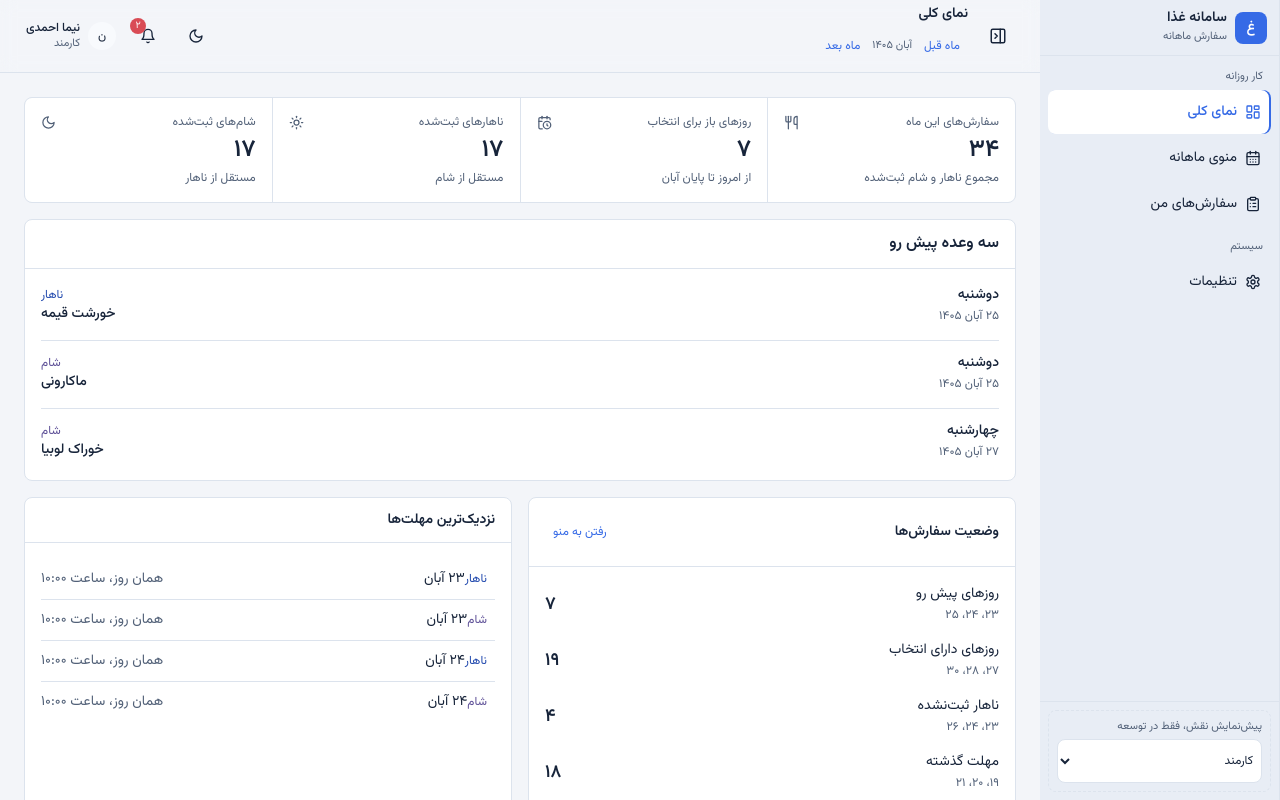
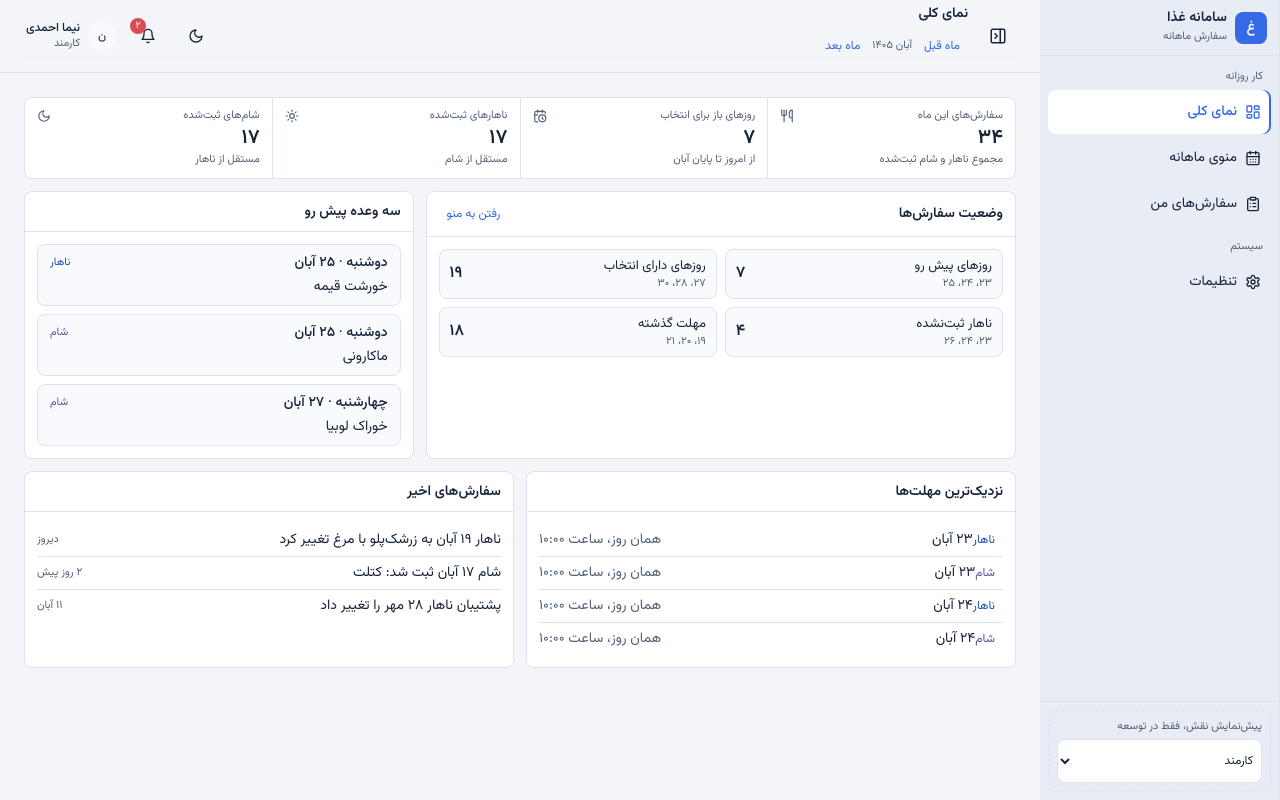
Before and after one commit to PMwithAlix/employee-meal-management, a React (Vite) app in the folder final-product/: page / in a window 1280 px wide. Both pictures are taken after typing "Sample", "Sample123" into the empty fields and a click on the button "ورود". Shown: the top 800 px of the page. Built offline with nearby package versions, Linux system fonts and the light colour scheme.

Commit message:
Pack the employee overview into a denser two-column dashboard.

```diff
--- a/final-product/src/pages/Overview.tsx
+++ b/final-product/src/pages/Overview.tsx
@@ -1,6 +1,5 @@
 import type { ReactNode } from 'react'
 import { CalendarClock, Moon, Sun, Utensils } from 'lucide-react'
-import { Empty } from '../components/ui'
 import { useApp } from '../store'
 import { deadlineLabel, findOrder, isMealOpen, upcomingChosenMeals } from '../lib/orders'
 import { addDays, isSameDate, JALALI_MONTHS, weekdayName, type JalaliDate, type JalaliDateTime } from '../lib/jalali'
@@ -27,11 +26,11 @@ function Stats({ items }: { items: Array<{ label: string; value: string; hint: s
   )
 }
 
-function Panel({ title, action, children, featured }: { title: string; action?: ReactNode; children: ReactNode; featured?: boolean }) {
+function Panel({ title, action, children }: { title: string; action?: ReactNode; children: ReactNode }) {
   return (
     <section className="rounded-md border border-line bg-surface">
       <div className="flex items-center justify-between gap-3 border-b border-line px-4 py-3">
-        <h2 className={featured ? 'text-base font-semibold' : 'text-sm font-semibold'}>{title}</h2>
+        <h2 className="text-sm font-semibold">{title}</h2>
         {action}
       </div>
       <div className="p-4">{children}</div>
@@ -87,49 +86,69 @@ function EmployeeOverview() {
     app.setPage('menu')
   }
 
-  return (
-    <div className="space-y-4">
-      <Stats
-        items={[
+  const stats = [
     { label: 'سفارش‌های این ماه', value: fa(lunchCount + dinnerCount), hint: 'مجموع ناهار و شام ثبت‌شده', icon: Utensils },
     { label: 'روزهای باز برای انتخاب', value: fa(openDays.length), hint: `از امروز تا پایان ${JALALI_MONTHS[app.selectedMonth.jm - 1]}`, icon: CalendarClock },
     { label: 'ناهارهای ثبت‌شده', value: fa(lunchCount), hint: 'مستقل از شام', icon: Sun },
     { label: 'شام‌های ثبت‌شده', value: fa(dinnerCount), hint: 'مستقل از ناهار', icon: Moon },
-        ]}
-      />
-      <Panel title="سه وعده پیش رو" featured>
-        {upcomingMeals.length === 0 ? (
-          <Empty title="سفارش آینده‌ای ثبت نشده" body="ناهار یا شام وقتی اینجا می‌آید که غذا انتخاب شده باشد و زمان وعده هنوز نرسیده باشد." />
-        ) : (
-          <ul className="divide-y divide-line">
-            {upcomingMeals.map((order) => (
-              <li key={order.id} className="flex flex-col gap-1 py-3 first:pt-0 last:pb-0 sm:flex-row sm:items-center sm:justify-between sm:gap-3">
-                <span className="min-w-0">
-                  <span className="block text-sm font-medium">{dayHeading(order, app.now)}</span>
-                  <span className="text-xs text-muted">{fa(order.jd)} {JALALI_MONTHS[order.jm - 1]} {fa(order.jy)}</span>
-                </span>
-                <span className="min-w-0 sm:text-end">
-                  <span className={cn('block text-xs', order.meal === 'lunch' ? 'text-lunch' : 'text-dinner')}>{order.meal === 'lunch' ? 'ناهار' : 'شام'}</span>
-                  <span className="break-words text-sm font-medium">{order.choice}</span>
-                </span>
-              </li>
-            ))}
-          </ul>
-        )}
-      </Panel>
-      <div className="grid gap-4 lg:grid-cols-2">
-        <Panel title="وضعیت سفارش‌ها" action={<button className="min-h-11 px-2 text-xs text-link" onClick={() => jump('all')}>رفتن به منو</button>}>
+  ]
+  const recent = app.feed.filter((item) => item.employeeId === id).slice(0, 5)
+
+  return (
     <div className="space-y-3">
+      <div className="grid grid-cols-2 gap-px overflow-hidden rounded-md border border-line bg-line lg:grid-cols-4">
+        {stats.map((item) => {
+          const Icon = item.icon
+          return (
+            <div key={item.label} className="bg-surface px-3 py-2.5">
+              <div className="flex items-center justify-between gap-2 text-muted">
+                <p className="text-[11px] leading-4">{item.label}</p>
+                <Icon size={14} aria-hidden />
+              </div>
+              <p className="mt-1 text-xl font-semibold leading-none">{item.value}</p>
+              <p className="mt-1 text-[11px] leading-4 text-muted">{item.hint}</p>
+            </div>
+          )
+        })}
+      </div>
+
+      <div className="grid gap-3 lg:grid-cols-5">
+        <DashPanel
+          className="order-2 lg:order-none lg:col-span-3"
+          title="وضعیت سفارش‌ها"
+          action={<button className="min-h-11 px-2 text-xs text-link" onClick={() => jump('all')}>رفتن به منو</button>}
+        >
+          <div className="grid grid-cols-2 gap-2">
             <Bucket title="روزهای پیش رو" count={upcoming.length} sample={upcoming.slice(0, 3).map((day) => fa(day.jd))} onClick={() => jump('open')} />
             <Bucket title="روزهای دارای انتخاب" count={selectedDays.length} sample={selectedDays.slice(-3).map((day) => fa(day.jd))} onClick={() => jump('selected')} />
             <Bucket title="ناهار ثبت‌نشده" count={missingLunch.length} sample={missingLunch.slice(0, 3).map((day) => fa(day.jd))} onClick={() => jump('unselected', 'lunch')} />
             <Bucket title="مهلت گذشته" count={passed.length} sample={passed.slice(-3).map((day) => fa(day.jd))} />
           </div>
-        </Panel>
-        <Panel title="نزدیک‌ترین مهلت‌ها">
+        </DashPanel>
+        <DashPanel className="order-1 lg:order-none lg:col-span-2" title="سه وعده پیش رو">
+          {upcomingMeals.length === 0 ? (
+            <p className="py-2 text-sm text-muted">سفارش آینده‌ای ثبت نشده. ناهار یا شام وقتی اینجا می‌آید که غذا انتخاب شده باشد و زمان وعده هنوز نرسیده باشد.</p>
+          ) : (
+            <ul className="grid gap-2">
+              {upcomingMeals.map((order) => (
+                <li key={order.id} className="rounded-md border border-line bg-surface2 px-3 py-2">
+                  <div className="flex items-center justify-between gap-2">
+                    <span className="min-w-0 truncate text-sm font-medium">{dayHeading(order, app.now)} · {fa(order.jd)} {JALALI_MONTHS[order.jm - 1]}</span>
+                    <span className={cn('shrink-0 text-[11px]', order.meal === 'lunch' ? 'text-lunch' : 'text-dinner')}>{order.meal === 'lunch' ? 'ناهار' : 'شام'}</span>
+                  </div>
+                  <p className="mt-1 break-words text-sm">{order.choice}</p>
+                </li>
+              ))}
+            </ul>
+          )}
+        </DashPanel>
+      </div>
+
+      <div className="grid gap-3 lg:grid-cols-2">
+        <DashPanel title="نزدیک‌ترین مهلت‌ها">
           <ul className="divide-y divide-line">
             {deadlines.map((item) => (
-              <li key={`${item.jd}-${item.meal}`} className="flex flex-wrap items-center justify-between gap-2 py-2.5 text-sm">
+              <li key={`${item.jd}-${item.meal}`} className="flex flex-wrap items-center justify-between gap-2 py-1.5 text-sm">
                 <span className="min-w-0">
                   <span className={cn('ms-2 text-xs', item.meal === 'lunch' ? 'text-lunch' : 'text-dinner')}>{item.meal === 'lunch' ? 'ناهار' : 'شام'}</span>
                   {fa(item.jd)} {JALALI_MONTHS[item.jm - 1]}
@@ -138,34 +157,51 @@ function EmployeeOverview() {
               </li>
             ))}
           </ul>
-        </Panel>
-      </div>
-      <Panel title="سفارش‌های اخیر">
+        </DashPanel>
+        <DashPanel title="سفارش‌های اخیر">
+          {recent.length === 0 ? (
+            <p className="py-2 text-sm text-muted">سفارش اخیری برای این حساب نیست.</p>
+          ) : (
             <ul className="divide-y divide-line">
-          {app.feed.filter((item) => item.employeeId === id).slice(0, 5).map((item) => (
-            <li key={item.id} className="flex items-start justify-between gap-3 py-2.5 text-sm">
-              <span>{item.text}</span>
-              <span className="shrink-0 text-xs text-muted">{item.at}</span>
+              {recent.map((item) => (
+                <li key={item.id} className="flex items-start justify-between gap-3 py-1.5 text-sm">
+                  <span className="min-w-0 break-words">{item.text}</span>
+                  <span className="shrink-0 text-[11px] text-muted">{item.at}</span>
                 </li>
               ))}
             </ul>
-      </Panel>
+          )}
+        </DashPanel>
       </div>
+    </div>
+  )
+}
+
+function DashPanel({ title, action, children, className }: { title: string; action?: ReactNode; children: ReactNode; className?: string }) {
+  return (
+    <section className={cn('rounded-md border border-line bg-surface', className)}>
+      <div className="flex min-h-10 items-center justify-between gap-2 border-b border-line px-3">
+        <h2 className="text-sm font-semibold">{title}</h2>
+        {action}
+      </div>
+      <div className="p-3">{children}</div>
+    </section>
   )
 }
 
 function Bucket({ title, count, sample, onClick }: { title: string; count: number; sample: string[]; onClick?: () => void }) {
   const body = (
     <>
-      <span>
-        <span className="block text-sm">{title}</span>
-        <span className="text-xs text-muted">{sample.length ? sample.join('، ') : 'موردی نیست'}</span>
+      <span className="min-w-0">
+        <span className="block text-[13px] leading-5">{title}</span>
+        <span className="block truncate text-[11px] leading-4 text-muted">{sample.length ? sample.join('، ') : 'موردی نیست'}</span>
       </span>
-      <span className="text-lg font-semibold">{fa(count)}</span>
+      <span className="shrink-0 text-base font-semibold">{fa(count)}</span>
     </>
   )
-  if (!onClick) return <div className="flex min-h-11 items-center justify-between gap-3">{body}</div>
-  return <button type="button" className="flex min-h-11 w-full items-center justify-between gap-3 rounded-md text-start hover:bg-surface2" onClick={onClick}>{body}</button>
+  const className = 'flex min-h-11 w-full items-center justify-between gap-2 rounded-md border border-line bg-surface2 px-2.5 py-1.5 text-start'
+  if (!onClick) return <div className={className}>{body}</div>
+  return <button type="button" className={cn(className, 'hover:bg-elevated')} onClick={onClick}>{body}</button>
 }
 
 function SupportOverview() {
```
Lines whose indentation alone changed are shown as unchanged.
